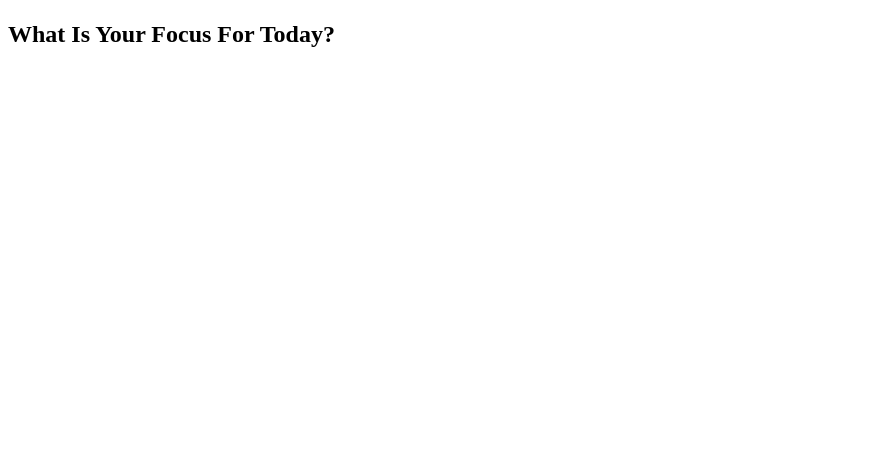
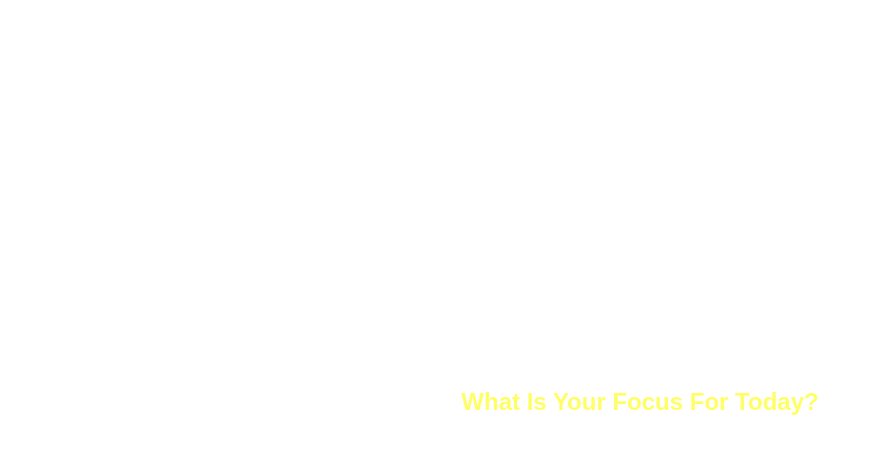
Before and after one commit to Piyush-Meena/C-41-Time-App, a plain HTML site: page Index.html in a window 1280 px wide. Shown: the whole page, without its empty margins (0-873 px from the left). Drawn offline with Linux system fonts and the light colour scheme.

Commit message:
Index.html

```diff
--- a/Index.html
+++ b/Index.html
@@ -1,7 +1,7 @@
 <!doctype html>
 <html lang="en">
   <body>
-    <link rel="stylesheet" href="">
+    <link rel="stylesheet" href="https://raw.githubusercontent.com/Piyush-Meena/C-41-Time-App/main/Style.css">
   <time id="time"></time>
     <h1>
       <span id="greeting"></span>
@@ -10,6 +10,6 @@
 
     <h2>What Is Your Focus For Today?</h2>
     <h2 id="focus" contenteditable="true"></h2>
-   <script src="">
+   <script src="https://raw.githubusercontent.com/Piyush-Meena/C-41-Time-App/main/Script.js">
   </body>
 </html>
```
